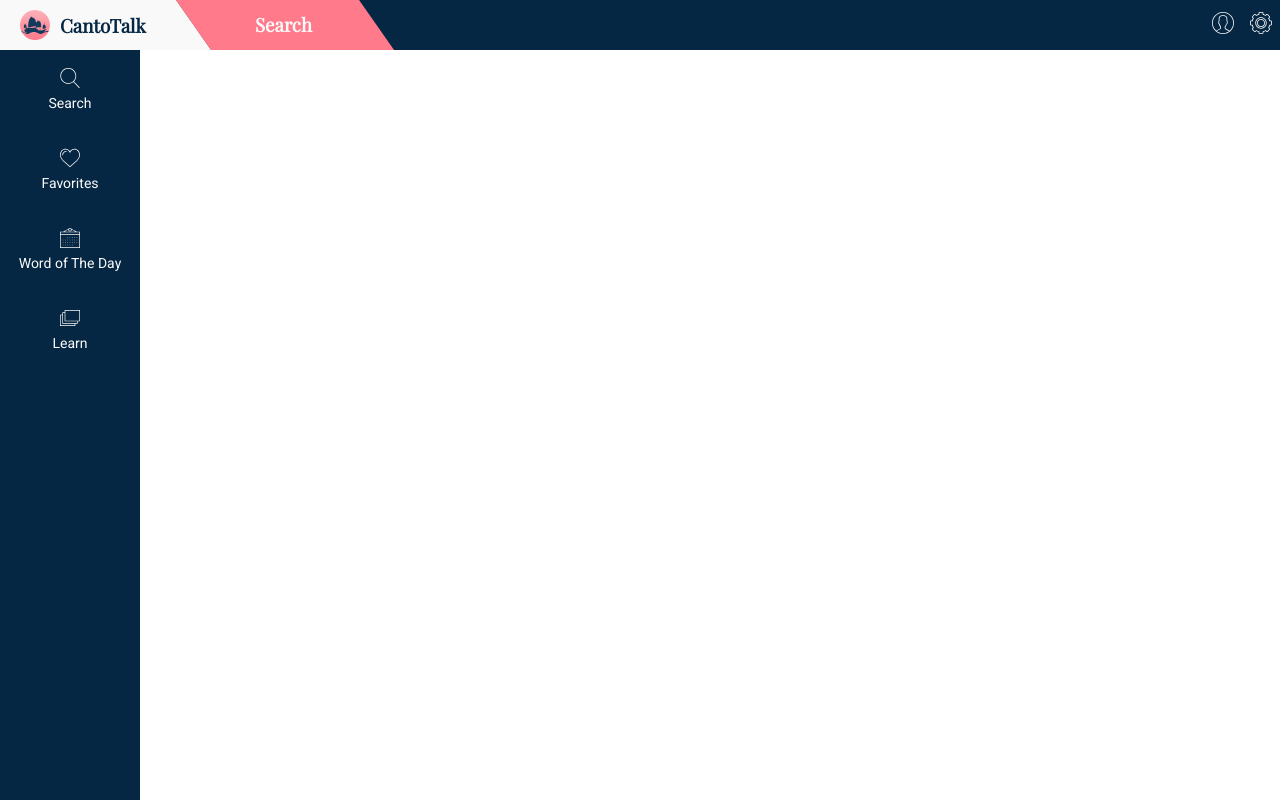
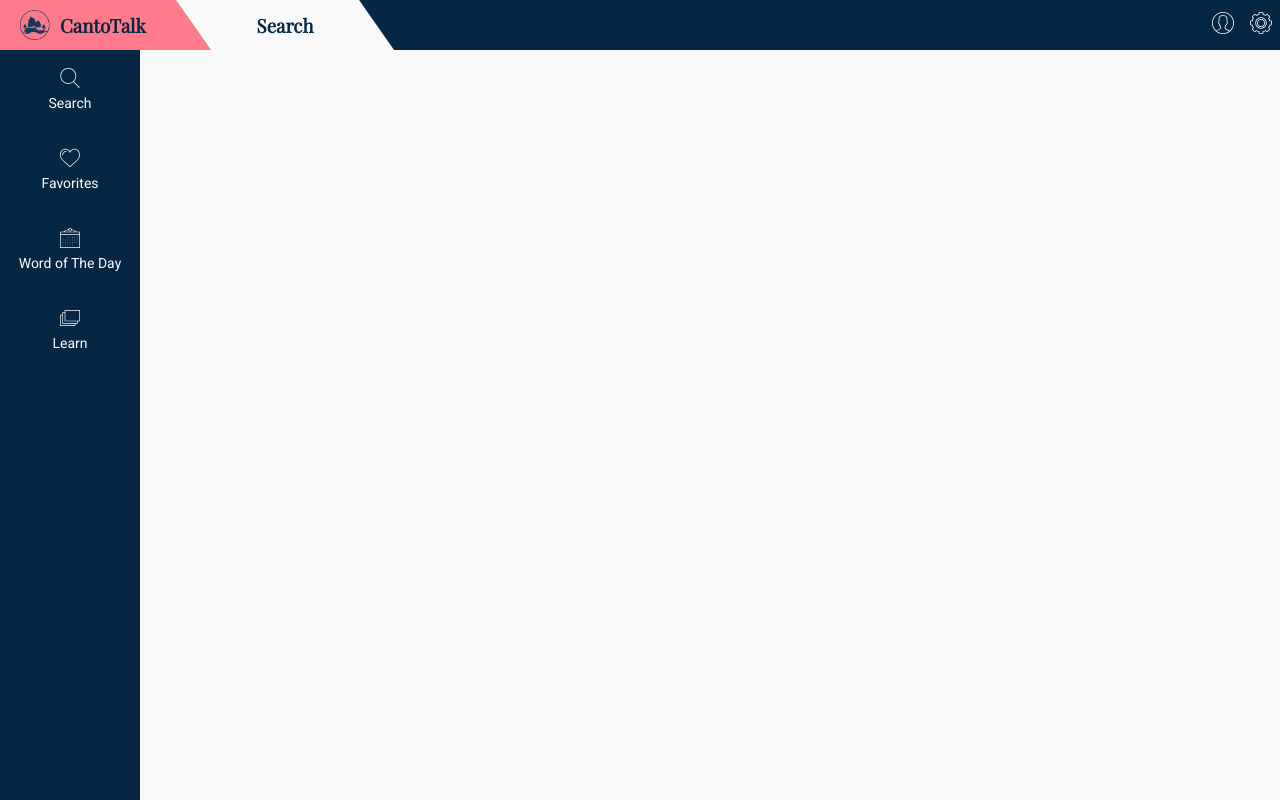
Before and after one commit to brimac1634/CantoWeb, a React (Create React App) app: page / in a window 1280 px wide. Built offline with nearby package versions, Linux system fonts and the light colour scheme.

Commit message:
Changed to blue logo and centered current label

```diff
--- a/src/Components/Logo/Logo.css
+++ b/src/Components/Logo/Logo.css
@@ -10,6 +10,7 @@
 	width: 30px;
 	height: auto;
 	margin-right: 10px;
+	fill: var(--cantoDarkBlue);
 }
 
 .logo h3 {
--- a/src/Components/Logo/Logo.js
+++ b/src/Components/Logo/Logo.js
@@ -1,6 +1,6 @@
 import React from 'react';
 import './Logo.css';
-import CantoIcon from './CantoTalkIconLatest.png';
+import CantoIcon from './CantoTalkIconBlue.png';
 
 const Logo = () => {
 	return (
--- a/src/Components/TitleBar/TitleBar.css
+++ b/src/Components/TitleBar/TitleBar.css
@@ -12,14 +12,14 @@
 	height: 300px;
 	top: -90px;
 	left: -140px;
-	background: var(--cantoWhite);
+	background: var(--cantoPink);
 }
 
 .current-div {
 	height: 150px;
 	top: -50px;
 	left: 110px;
-	background: var(--cantoPink);
+	background: var(--cantoWhite);
 }
 
 .logo {
@@ -28,12 +28,18 @@
 
 }
 
+.current-container {
+	position: absolute;
+	height: 50px;
+	width: 200px;
+	left: 185px;
+	display: flex;
+	align-items: center;
+	justify-content: center;
+}
+
 .current {
-	position: absolute;
-	left: 255px;
-	margin-top: 12px;
-	color: var(--cantoWhite);
-
+	color: var(--cantoDarkBlue);
 }
 
 .button-container {
--- a/src/Components/TitleBar/TitleBar.js
+++ b/src/Components/TitleBar/TitleBar.js
@@ -9,7 +9,9 @@ const TitleBar = props => {
 			<div className='slanted-div logo-div'></div>
 			<Logo className='logo'/>
 			<div className='slanted-div current-div'></div>
-			<h3 className='current'>{props.current}</h3>
+			<div className='current-container'>
+				<h3 className='current'>{props.current}</h3>
+				</div>
 			<div className='button-container'>
 				<Icon icon='user-3' className='icon' width={22}/>
 				<Icon icon='settings-6' className='icon' width={22}/>
--- a/src/index.css
+++ b/src/index.css
@@ -16,6 +16,7 @@ h3 {
 body {
   margin: 0;
   padding: 0;
+  background: var(--cantoWhite);
   font-family: 'Heebo', sans-serif;
   -webkit-font-smoothing: antialiased;
   -moz-osx-font-smoothing: grayscale;
```
Also changed, not shown: src/Components/Logo/CantoTalkIconBlue.png (added), src/Components/Logo/CantoTalkIconLatest.png (deleted).
